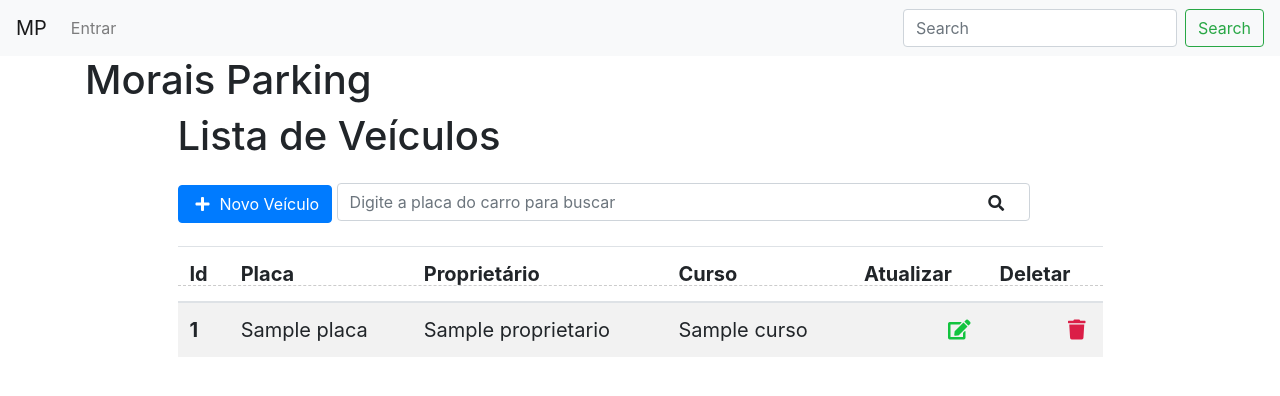
After one commit to marcosc1337/morais-parking, a Django app: template core/templates/list.html in a window 1280 px wide. The commit adds this page. Shown: the top 396 px of the page. Run offline with Django 3.2, Linux system fonts and the light colour scheme; the template is opened without the code that fills it: most values are stand-ins (such as "Sample title", 1, 10 or a date in 2020); parts of the project's set-up code (start-up, migrations or seed data) failed here and were passed over; some libraries are stand-ins or nearby versions.

Commit message:
adicionando card de listagem de veículos e tabela de listagem do list.html, e view de listagem

```diff
--- /dev/null
+++ b/core/static/css/style.css
@@ -0,0 +1,64 @@
+/* Bottom de adicionar */
+.add-div{
+    background-color: #3476e2;
+    cursor: pointer;
+    display: inline-block;
+    color: #fff;
+    padding: 8px;
+    border-radius: 5px;
+    margin-right: 25px;
+}
+
+.fas.fa-plus{
+    color: #fff;
+    margin-right: 10px;
+    margin-left: 5px;
+}
+
+/* Search */
+
+.fas.fa-search{
+    position: absolute;
+    top: 12px;
+    right: 26px;
+}
+
+.search-div{
+    padding: 0px;
+    margin-top: 15px;
+    margin-bottom: 15px;
+    display: inline-block;
+}
+
+/* lista de carros */
+
+.list-div {
+    padding: 0;
+}
+
+.cars-list{
+    padding-left: 0;
+}
+
+.cars-list{
+    list-style: none;
+    font-size: 20px;
+    height: 50px;
+    padding-top: 10px ;
+    border-bottom: 1px dashed #ccc;
+}
+
+.fas.fa-trash, .fas.fa-edit {
+    cursor: pointer;
+    margin: 5px;
+    font-size: 20px;
+    float: right;
+}
+
+.fas.fa-trash{
+    color: #db1e47;
+}
+
+.fas.fa-edit{
+    color: #13c43f;
+}
--- /dev/null
+++ b/core/templates/list.html
@@ -0,0 +1,50 @@
+{% extends 'base.html' %}
+{% load crispy_forms_tags %}
+{% block title%} Home{%endblock%}
+
+{% block body%}
+<div>
+<h1>Morais Parking</h1>
+</div>
+
+
+<div class="offset-1 col-10 list-div">
+    <h1>Lista de Veículos</h1>
+        <a href="{% url 'cadastrar-veiculo' %}" class="btn btn-primary">
+            <i class="fas fa-plus"></i>Novo Veículo
+        </a>
+    <div class="col-9 search-div">
+        <input  class="form-control" type="text" id="search" name="search" placeholder="Digite a placa do carro para buscar">
+        <i class="fas fa-search"></i>
+    </div>
+    <ul class="cars-list">
+
+        <table class="table table-striped">
+            <thead>
+              <tr>
+                <th scope="col">Id</th>
+                <th scope="col">Placa</th>
+                <th scope="col">Proprietário</th>
+                <th scope="col">Curso</th>
+                <th scope="col">Atualizar</th>
+                <th scope="col">Deletar</th>
+              </tr>
+            </thead>
+            <tbody>
+            {% for veiculo in veiculos%}
+              <tr>
+                <th scope="row">{{veiculo.id}}</th>
+                <td>{{veiculo.placa}}</td>
+                <td>{{veiculo.proprietario}}</td>
+                <td>{{veiculo.curso}}</td>
+                <td><a href="#" class="fas fa-edit"></a></td>
+                <td><a href="#" class="fas fa-trash"></a></td>
+              </tr>
+            {% endfor %}
+            </tbody>
+          </table>
+
+    </ul>
+</div>
+
+{% endblock%}
--- a/core/urls.py
+++ b/core/urls.py
@@ -1,7 +1,8 @@
 from django.urls import path
-from core.views import home, cadastrarVeiculo
+from core.views import *
 
 urlpatterns = [
     path('', home, name="index"),
+    path('listar-veiculos/', veiculosList, name="listar-veiculos"),
     path('cadastrar-veiculo/', cadastrarVeiculo, name='cadastrar-veiculo')
 ]
--- a/templates/base.html
+++ b/templates/base.html
@@ -1,3 +1,4 @@
+{% load static %}
 <!DOCTYPE html>
 <html lang="pt-br">
 <head>
@@ -6,6 +7,8 @@
     <meta http-equiv="X-UA-Compatible" content="ie=edge">
     <title>{% block title %} {% endblock %}</title>
     <link rel="stylesheet" href="https://stackpath.bootstrapcdn.com/bootstrap/4.1.3/css/bootstrap.min.css" integrity="sha384-MCw98/SFnGE8fJT3GXwEOngsV7Zt27NXFoaoApmYm81iuXoPkFOJwJ8ERdknLPMO" crossorigin="anonymous">
+    <link rel="stylesheet" href="https://use.fontawesome.com/releases/v5.13.0/css/all.css" integrity="sha384-Bfad6CLCknfcloXFOyFnlgtENryhrpZCe29RTifKEixXQZ38WheV+i/6YWSzkz3V" crossorigin="anonymous">
+    <link rel="stylesheet" href="{% static 'css/style.css'%}">
 </head>
 <body>
     <nav class="navbar navbar-expand-lg navbar-light bg-light">
@@ -49,5 +52,6 @@
 <script src="https://code.jquery.com/jquery-3.3.1.slim.min.js" integrity="sha384-q8i/X+965DzO0rT7abK41JStQIAqVgRVzpbzo5smXKp4YfRvH+8abtTE1Pi6jizo" crossorigin="anonymous"></script>
 <script src="https://cdnjs.cloudflare.com/ajax/libs/popper.js/1.14.3/umd/popper.min.js" integrity="sha384-ZMP7rVo3mIykV+2+9J3UJ46jBk0WLaUAdn689aCwoqbBJiSnjAK/l8WvCWPIPm49" crossorigin="anonymous"></script>
 <script src="https://stackpath.bootstrapcdn.com/bootstrap/4.1.3/js/bootstrap.min.js" integrity="sha384-ChfqqxuZUCnJSK3+MXmPNIyE6ZbWh2IMqE241rYiqJxyMiZ6OW/JmZQ5stwEULTy" crossorigin="anonymous"></script>
+<script src="{% static 'js/scripts.js' %}"></script>
 </body>
 </html>
```
Also changed, not shown: core/templates/index.html (+10 -0 lines), core/views.py (+9 -6 lines), core/static/img/list.jpg (added), core/static/js/scripts.js (added).
